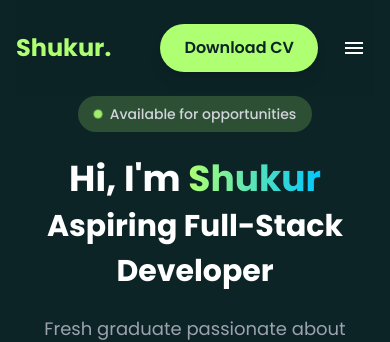
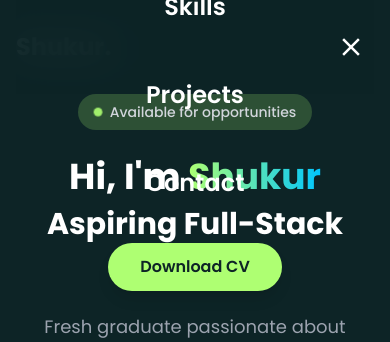
Before and after one commit to mahmud014/Portfolio, a React (Vite) app: page / in a window 390 px wide. Both pictures are taken after a click on the button 354 px from the left and 48 px from the top of the page. Shown: the top 342 px of the page. Built offline with nearby package versions, Linux system fonts and the light colour scheme.

Commit message:
Add mobile menu with animations

```diff
--- a/src/components/Header.jsx
+++ b/src/components/Header.jsx
@@ -1,14 +1,17 @@
 import { useState, useEffect } from 'react'
-import { MdMenu } from 'react-icons/md'
+import { MdMenu, MdClose } from 'react-icons/md'
+import { motion, AnimatePresence } from 'framer-motion'
 
 function Header() {
   const [activeSection, setActiveSection] = useState('home')
+  const [isMobileMenuOpen, setIsMobileMenuOpen] = useState(false)
 
   const scrollToSection = (id) => {
     const element = document.getElementById(id)
     if (element) {
       element.scrollIntoView({ behavior: 'smooth', block: 'start' })
       setActiveSection(id)
+      setIsMobileMenuOpen(false) // Close mobile menu after clicking
     }
   }
 
@@ -37,7 +40,7 @@ function Header() {
     <header className="w-full max-w-7xl mx-auto py-6 sticky top-0 z-50 bg-background-light/80 dark:bg-background-dark/80 backdrop-blur-sm">
       <nav className="flex justify-between items-center">
         <div className="flex items-center space-x-2">
-          <span className="text-2xl font-bold text-gray-900 text-secondary">Shukur.</span>
+          <span className="text-2xl font-bold text-gray-900 dark:text-white">Shukur.</span>
         </div>
         <div className="hidden lg:flex items-center space-x-6 text-gray-600 dark:text-gray-300">
           <button
@@ -92,14 +95,113 @@ function Header() {
           </button>
         </div>
         <div className="flex items-center space-x-4">
-          <a className="bg-secondary text-primary font-semibold px-6 py-3 rounded-full shadow-lg hover:scale-105 transition-all" href="https://drive.google.com/file/d/14caD1rlRM_QEF0NfG7xy_kat3-C9Eczm/view?usp=sharing" target="_blank" rel="noopener noreferrer">
+          <a className="hidden md:block bg-secondary text-primary font-semibold px-6 py-3 rounded-full shadow-lg hover:scale-105 transition-all" href="https://drive.google.com/file/d/14caD1rlRM_QEF0NfG7xy_kat3-C9Eczm/view?usp=sharing" target="_blank" rel="noopener noreferrer">
             Download CV
           </a>
-          <button className="lg:hidden p-2">
-            <MdMenu className="text-2xl text-gray-900 dark:text-white" />
+          <button
+            className="lg:hidden p-2 z-50"
+            onClick={() => setIsMobileMenuOpen(!isMobileMenuOpen)}
+          >
+            {isMobileMenuOpen ? (
+              <MdClose className="text-3xl text-gray-900 dark:text-white" />
+            ) : (
+              <MdMenu className="text-3xl text-gray-900 dark:text-white" />
+            )}
           </button>
         </div>
       </nav>
+
+      {/* Mobile Menu */}
+      <AnimatePresence>
+        {isMobileMenuOpen && (
+          <motion.div
+            initial={{ opacity: 0, x: '100%' }}
+            animate={{ opacity: 1, x: 0 }}
+            exit={{ opacity: 0, x: '100%' }}
+            transition={{ duration: 0.3 }}
+            className="fixed inset-0 bg-primary/95 backdrop-blur-lg z-40 lg:hidden"
+          >
+            <div className="flex flex-col items-center justify-center h-full space-y-8">
+              <motion.button
+                initial={{ opacity: 0, y: 20 }}
+                animate={{ opacity: 1, y: 0 }}
+                transition={{ delay: 0.1 }}
+                onClick={() => scrollToSection('home')}
+                className={`text-2xl font-semibold px-8 py-3 rounded-full transition-all ${
+                  activeSection === 'home'
+                    ? 'bg-secondary text-primary'
+                    : 'text-white hover:bg-secondary hover:text-primary'
+                }`}
+              >
+                Home
+              </motion.button>
+              <motion.button
+                initial={{ opacity: 0, y: 20 }}
+                animate={{ opacity: 1, y: 0 }}
+                transition={{ delay: 0.2 }}
+                onClick={() => scrollToSection('about')}
+                className={`text-2xl font-semibold px-8 py-3 rounded-full transition-all ${
+                  activeSection === 'about'
+                    ? 'bg-secondary text-primary'
+                    : 'text-white hover:bg-secondary hover:text-primary'
+                }`}
+              >
+                About
+              </motion.button>
+              <motion.button
+                initial={{ opacity: 0, y: 20 }}
+                animate={{ opacity: 1, y: 0 }}
+                transition={{ delay: 0.3 }}
+                onClick={() => scrollToSection('skills')}
+                className={`text-2xl font-semibold px-8 py-3 rounded-full transition-all ${
+                  activeSection === 'skills'
+                    ? 'bg-secondary text-primary'
+                    : 'text-white hover:bg-secondary hover:text-primary'
+                }`}
+              >
+                Skills
+              </motion.button>
+              <motion.button
+                initial={{ opacity: 0, y: 20 }}
+                animate={{ opacity: 1, y: 0 }}
+                transition={{ delay: 0.4 }}
+                onClick={() => scrollToSection('projects')}
+                className={`text-2xl font-semibold px-8 py-3 rounded-full transition-all ${
+                  activeSection === 'projects'
+                    ? 'bg-secondary text-primary'
+                    : 'text-white hover:bg-secondary hover:text-primary'
+                }`}
+              >
+                Projects
+              </motion.button>
+              <motion.button
+                initial={{ opacity: 0, y: 20 }}
+                animate={{ opacity: 1, y: 0 }}
+                transition={{ delay: 0.5 }}
+                onClick={() => scrollToSection('contact')}
+                className={`text-2xl font-semibold px-8 py-3 rounded-full transition-all ${
+                  activeSection === 'contact'
+                    ? 'bg-secondary text-primary'
+                    : 'text-white hover:bg-secondary hover:text-primary'
+                }`}
+              >
+                Contact
+              </motion.button>
+              <motion.a
+                initial={{ opacity: 0, y: 20 }}
+                animate={{ opacity: 1, y: 0 }}
+                transition={{ delay: 0.6 }}
+                className="bg-secondary text-primary font-semibold px-8 py-3 rounded-full shadow-lg mt-4"
+                href="https://drive.google.com/file/d/14caD1rlRM_QEF0NfG7xy_kat3-C9Eczm/view?usp=sharing"
+                target="_blank"
+                rel="noopener noreferrer"
+              >
+                Download CV
+              </motion.a>
+            </div>
+          </motion.div>
+        )}
+      </AnimatePresence>
     </header>
   )
 }
```
